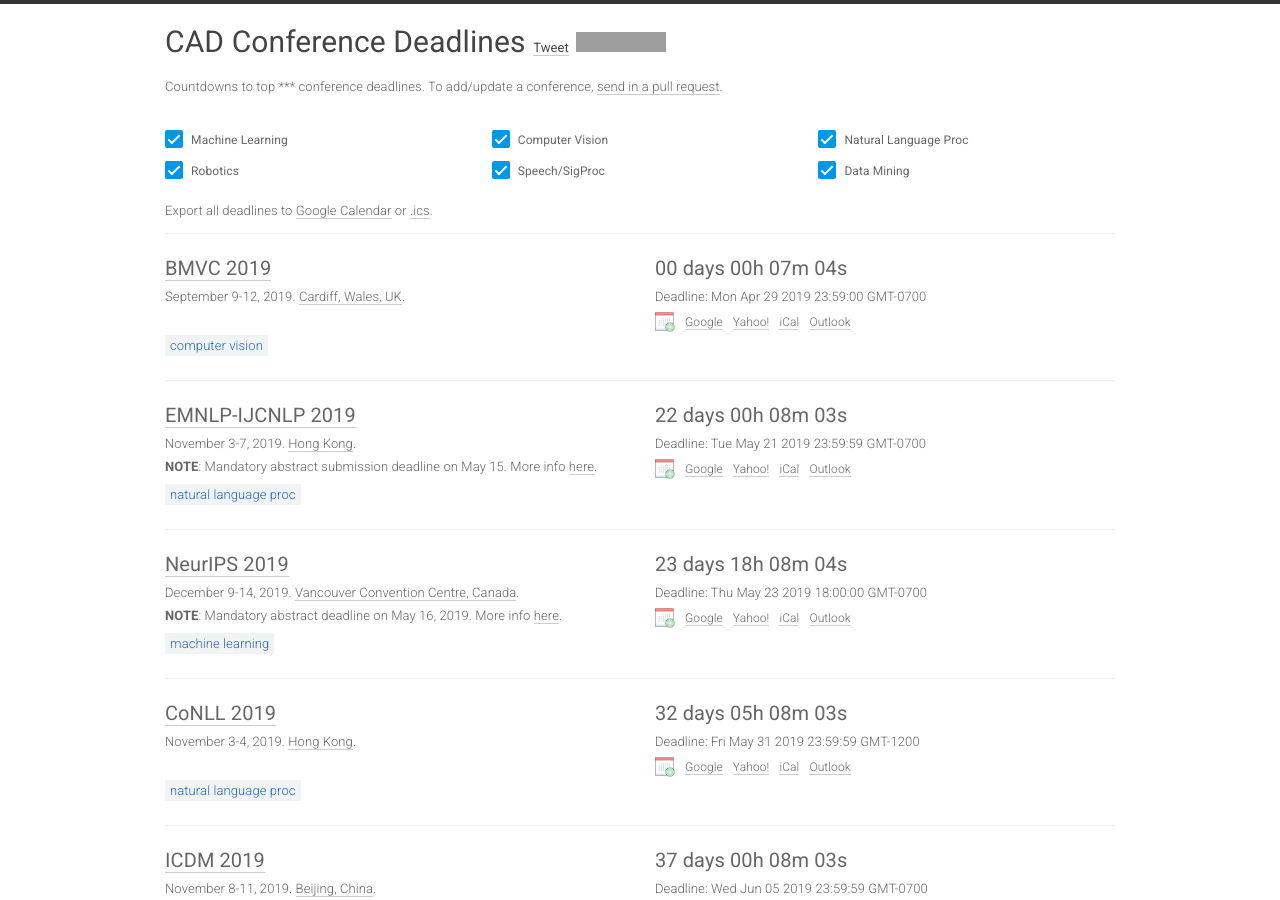
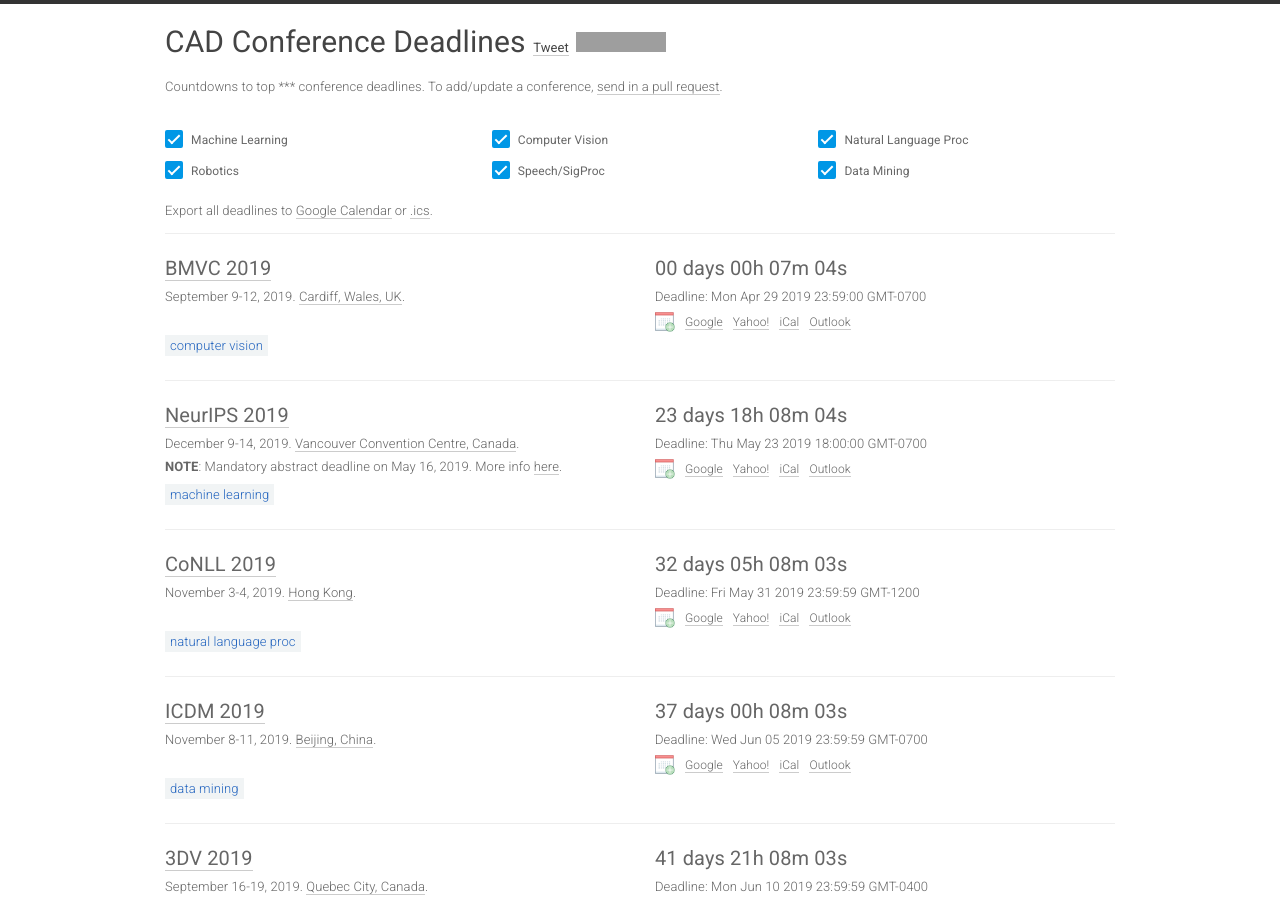
Before and after one commit to JianweiHu94/cgm-deadlines, a Jekyll site: the page built from index.html, in a window 1280 px wide and 900 px high. Built offline with Jekyll 4.4.1, drawn with Linux system fonts in a browser that asks for light colours; nearby versions of some CDN libraries; comment, search, counter and statistics services are not loaded; grey boxes are pictures that could not be loaded.

Commit message:
Update conferences.yml

```diff
--- a/_data/conferences.yml
+++ b/_data/conferences.yml
@@ -11,17 +11,6 @@
   place: Cardiff, Wales, UK
   sub: CV
 
-- title: EMNLP-IJCNLP
-  year: 2019
-  id: emnlp-ijcnlp19
-  link: http://emnlp-ijcnlp2019.org/
-  deadline: '2019-05-21 23:59:59'
-  timezone: UTC-7
-  date: November 3-7, 2019
-  place: Hong Kong
-  sub: NLP
-  note: '<b>NOTE</b>: Mandatory abstract submission deadline on May 15. More info
-    <a href="https://www.emnlp-ijcnlp2019.org/calls/papers/">here</a>.'
 
 - title: NeurIPS
   year: 2019
```
